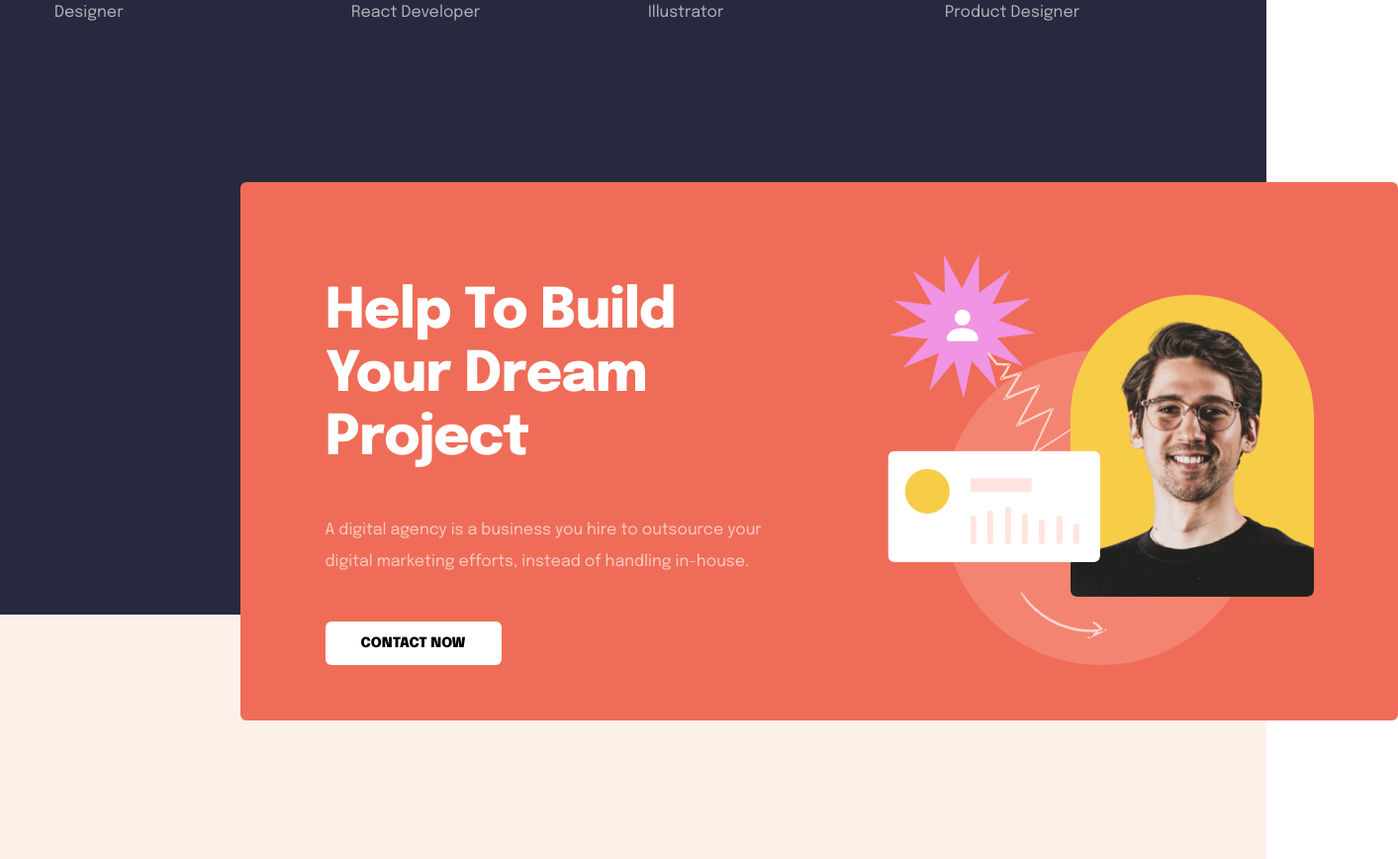
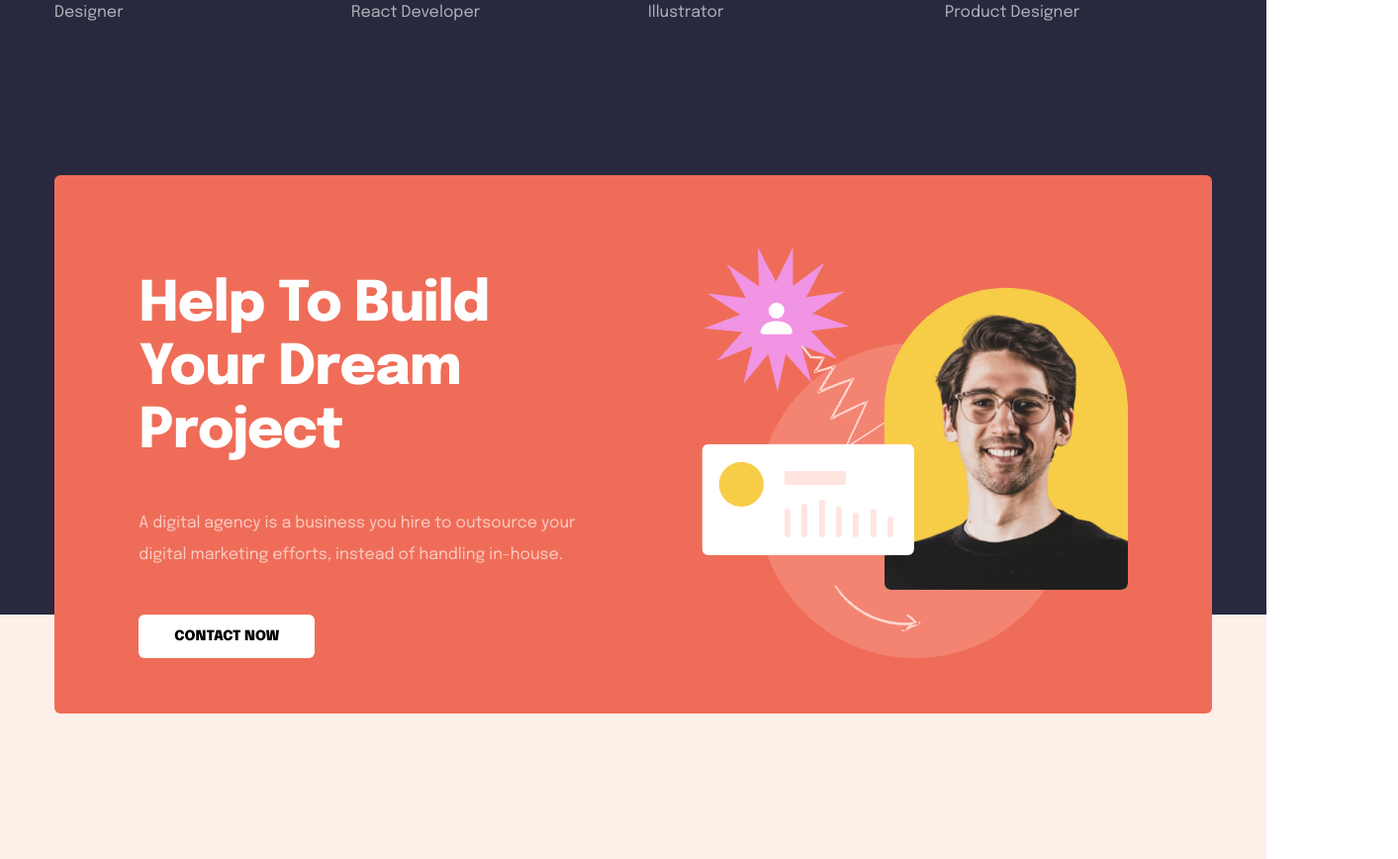
Before and after one commit to zhdkrt/---, a plain HTML site: page LAB9/index.html in a window 1280 px wide. Shown: the part 2866-3734 px from the top of the page at 99% size, 1413 px wide, since content can reach past the window. Drawn offline with Linux system fonts and the light colour scheme.

Commit message:
lab9 fix

```diff
--- a/LAB9/style.css
+++ b/LAB9/style.css
@@ -256,7 +256,6 @@ header {
   display: grid;
   grid-template-columns: repeat(3, minmax(min-content, 391px));
 }
-
 .table-item {
   padding: 45px 145px 38px 48px;
   height: 176px;
@@ -297,11 +296,13 @@ header {
   text-align: left;
 }
 .main-team {
-  z-index: 2;
   padding-bottom: 592px;
-  position: relative;
   padding-top: 92px;
   background: rgb(40, 41, 62);
+}
+.main {
+  position: relative;
+  z-index: 2;
 }
 .main-team__title {
   text-transform: uppercase;
@@ -366,8 +367,11 @@ header {
     "title img"
     "text img"
     "btn img";
-  top: 3050px;
-  left: 19vw;
+  bottom: -100px;
+  left: 0;
+  right: 0;
+  margin-left: auto;
+  margin-right: auto;
   position: absolute;
   width: 1170px;
   height: 544px;
@@ -418,7 +422,7 @@ header {
 .footer {
   background: rgb(253, 240, 233);
   position: relative;
-  z-index: 3;
+  z-index: 1;
   padding-top: 250px;
 }
 .footer-info {
```
